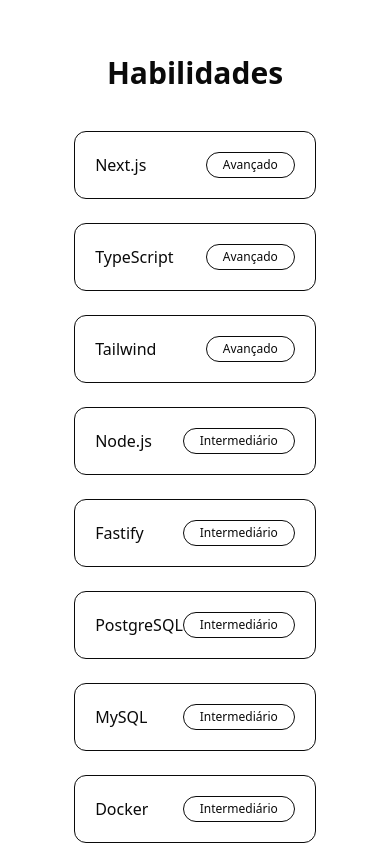
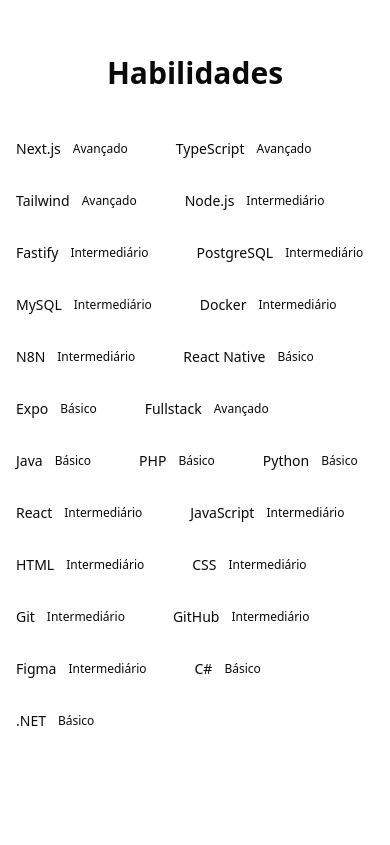
Before and after one commit to alx-8914/my-project-nextjs, a Next.js app: page / in a window 390 px wide. Shown: the part 2140-2985 px from the top of the page. Built offline with nearby package versions, Linux system fonts and the light colour scheme.

Commit message:
feat(skills): display skills as responsive chips (flex-wrap)

```diff
--- a/src/components/sections/skills.tsx
+++ b/src/components/sections/skills.tsx
@@ -1,7 +1,7 @@
 // src/components/sections/skills.tsx
-import { motion } from "framer-motion"
-import { fadeUp, stagger } from "@/lib/animations"
-import { skills } from "@/data/skills"
+import { motion } from "framer-motion";
+import { fadeUp, stagger } from "@/lib/animations";
+import { skills } from "@/data/skills";
 
 export function SkillsSection() {
   return (
@@ -13,22 +13,23 @@
       viewport={{ once: true }}
       variants={stagger}
     >
-      <motion.h2 variants={fadeUp} className="text-3xl font-bold">Habilidades</motion.h2>
+      <motion.h2 variants={fadeUp} className="text-3xl font-bold">
+        Habilidades
+      </motion.h2>
 
-      <div className="mt-10 grid gap-6 grid-cols-1 sm:grid-cols-2 md:grid-cols-4 cursor-pointer">
+      <div className="mt-10">
+        <div className="flex flex-wrap gap-4">
           {skills.map((skill) => (
             <motion.div
               variants={fadeUp}
               key={skill.name}
-            className="border rounded-xl p-5 flex items-center justify-between min-h-[56px] overflow-hidden"
-          >
-            <span className="font-medium truncate">{skill.name}</span>
-            <span className="rounded-full border border-border bg-muted/40 px-4 py-1 text-xs font-medium">
-              {skill.level}
-            </span>
+              className="inline-flex items-center gap-3 px-4 py-2 rounded-lg bg-muted/20 text-primary hover:scale-105 transition-transform duration-200">
+              <span className="font-medium text-sm">{skill.name}</span>
+              <span className="text-xs text-muted-foreground/70">{skill.level}</span>
             </motion.div>
           ))}
         </div>
+      </div>
     </motion.section>
-  )
+  );
 }
```
Lines whose indentation alone changed are shown as unchanged.
